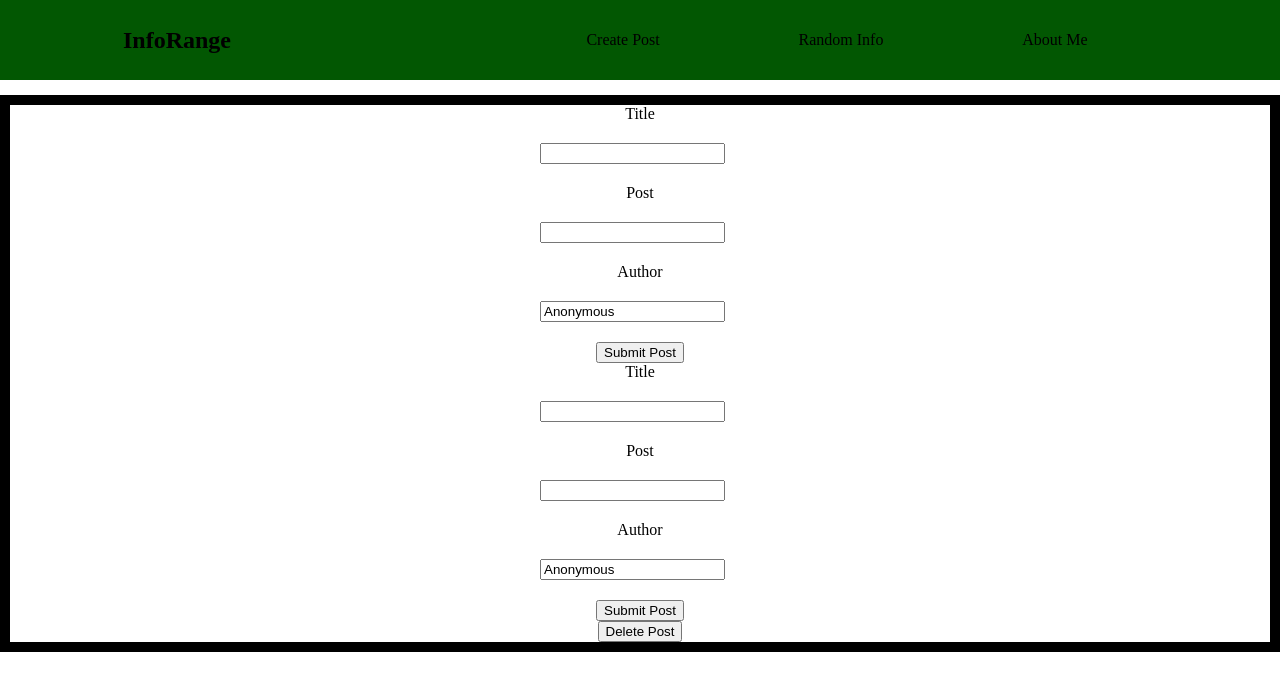
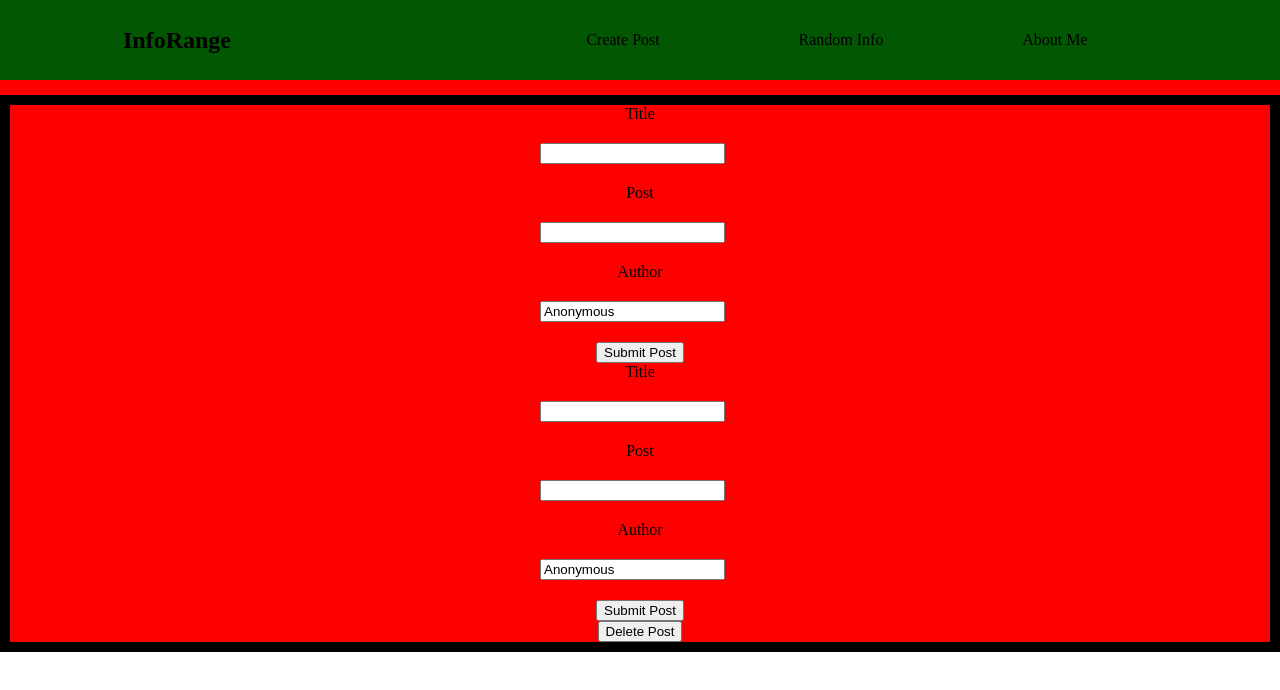
Before and after one commit to Obsidian609/inforange, a React (Create React App) app: page /createposts in a window 1280 px wide. Shown: the top 690 px of the page. Built offline with nearby package versions, Linux system fonts and the light colour scheme; no server answers; a web font is replaced by a local one.

Commit message:
resolved a warning message

```diff
--- a/src/App.css
+++ b/src/App.css
@@ -1,5 +1,5 @@
-.app {
-    @media screen and (min-width: 680px) {
-        font-weight: 500;
+@media screen and (min-width: 680px) {
+    .app {
+        background-color: red;
     }
 }
--- a/src/Components/CreatePost.jsx
+++ b/src/Components/CreatePost.jsx
@@ -22,10 +22,7 @@ function CreatePost(props) {
         'Content-Type': 'application/json',
       },
     });
-    props.setFetchPosts(!props.fetchPosts);
-        setTitle('')
-        setText('')
-        setAuthor('')
+    setFetchPosts(response)
   }
 
   const handleSubmit = async (e) => {
```
